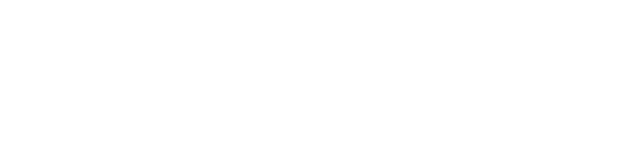
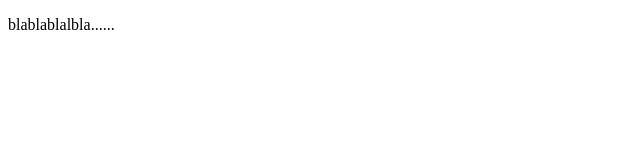
Before and after one commit to AmelMac/wild-project, a plain HTML site: page my-website-oops/index.html in a window 1280 px wide. Shown: the whole page, without its empty margins (0-640 px from the left). Drawn offline with Linux system fonts and the light colour scheme.

Commit message:
ajout paragraphe

```diff
--- a/my-website-oops/index.html
+++ b/my-website-oops/index.html
@@ -5,6 +5,7 @@
     <title>My new title</title>
   </head>
   <body>
+      <p>blablablalbla......</p>
 
   </body>
 </html>
```
